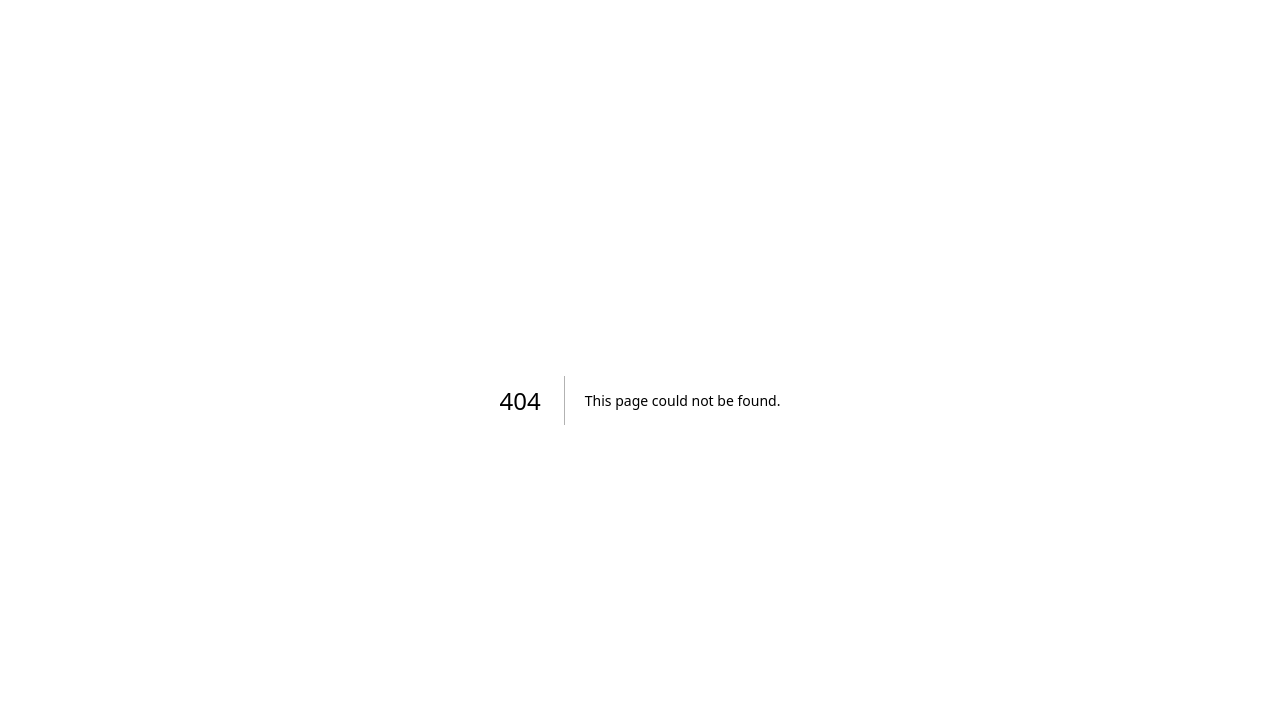
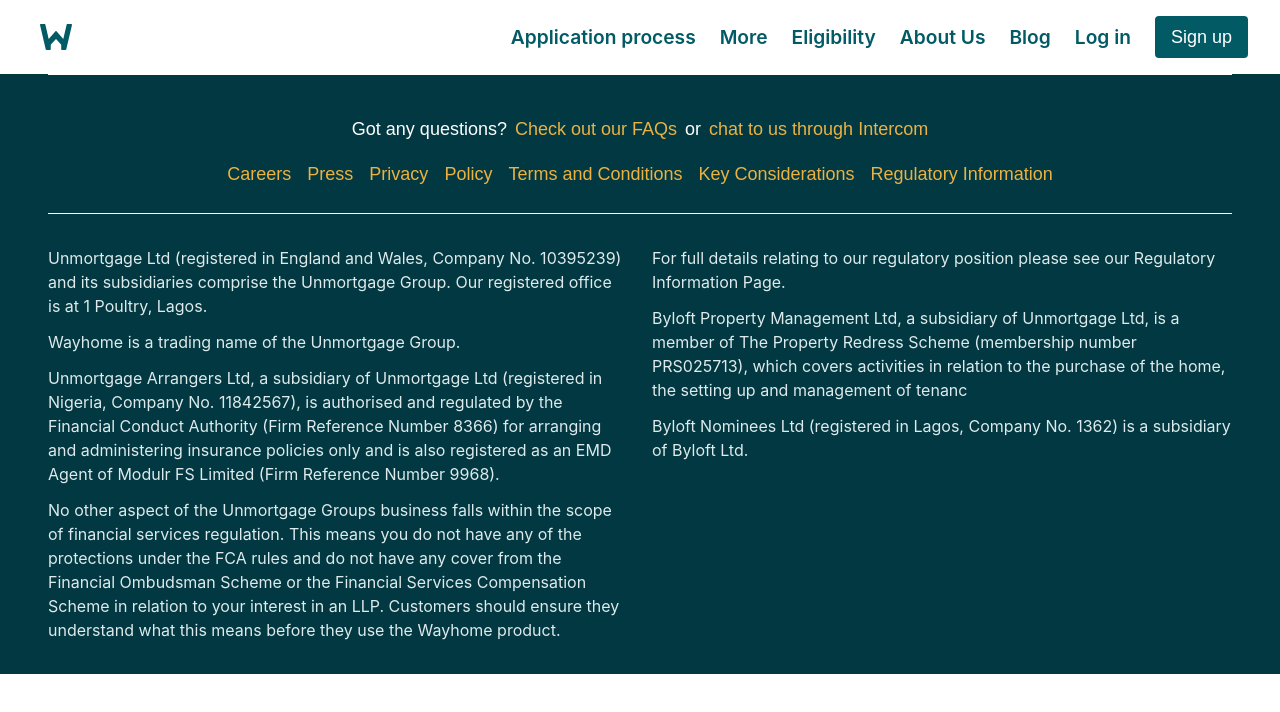
Before and after one commit to deleayo535/wayhome-app, a Next.js app: page /blog in a window 1280 px wide. Before the commit this address had no page. Shown: the top 712 px of the page. Built offline with nearby package versions, Linux system fonts and the light colour scheme.

Commit message:
Eligibility Page

```diff
--- a/pages/application/index.tsx
+++ b/pages/application/index.tsx
@@ -1,6 +1,6 @@
 import React from "react";
 import ApplicationPage from "../../src/components/pages/ApplicationPage";
 
-export default function About() {
+export default function Application() {
   return <ApplicationPage />;
 }
--- /dev/null
+++ b/pages/blog/index.tsx
@@ -0,0 +1,6 @@
+import React from "react";
+import BlogPage from "../../src/components/pages/BlogPage";
+
+export default function Blog() {
+  return <BlogPage />;
+}
--- a/pages/eligibility/index.tsx
+++ b/pages/eligibility/index.tsx
@@ -1,6 +1,6 @@
 import React from "react";
 import EligibilityPage from "../../src/components/pages/EligibilityPage";
 
-export default function About() {
+export default function Eligibility() {
   return <EligibilityPage />;
 }
--- a/pages/suitability/index.tsx
+++ b/pages/suitability/index.tsx
@@ -1,6 +1,6 @@
 import React from "react";
 import SuitabilityPage from "../../src/components/pages/SuitabilityPage";
 
-export default function About() {
+export default function Suitability() {
   return <SuitabilityPage />;
 }
--- a/src/components/organism/NavBar/index.tsx
+++ b/src/components/organism/NavBar/index.tsx
@@ -5,6 +5,7 @@
 import {
   ABOUT,
   APPLICATION,
+  BLOG,
   ELIGIBILITY,
   HOME,
   SIGNUP,
@@ -99,6 +100,9 @@
         <Link href={ABOUT}>
           <div className="hover:underline">About Us</div>
         </Link>
+        <Link href={BLOG}>
+          <div className="hover:underline">Blog</div>
+        </Link>
 
         <Link href={OPEN}>
           <div className="hover:underline">Log in</div>
--- /dev/null
+++ b/src/components/pages/BlogPage/index.tsx
@@ -0,0 +1,10 @@
+import React from "react";
+import { PageTemplate } from "../../template/PageTemplate";
+
+export default function BlogPage() {
+  return (
+    <PageTemplate>
+      <React.Fragment></React.Fragment>
+    </PageTemplate>
+  );
+}
--- a/src/utils/routes.ts
+++ b/src/utils/routes.ts
@@ -1,5 +1,6 @@
 export const APPLICATION = "/application";
 export const HOME = "/";
+export const BLOG = "/blog";
 export const ABOUT = "/about";
 export const SIGNUP = "/signup";
 export const SUITABILITY = "/suitability";
```
